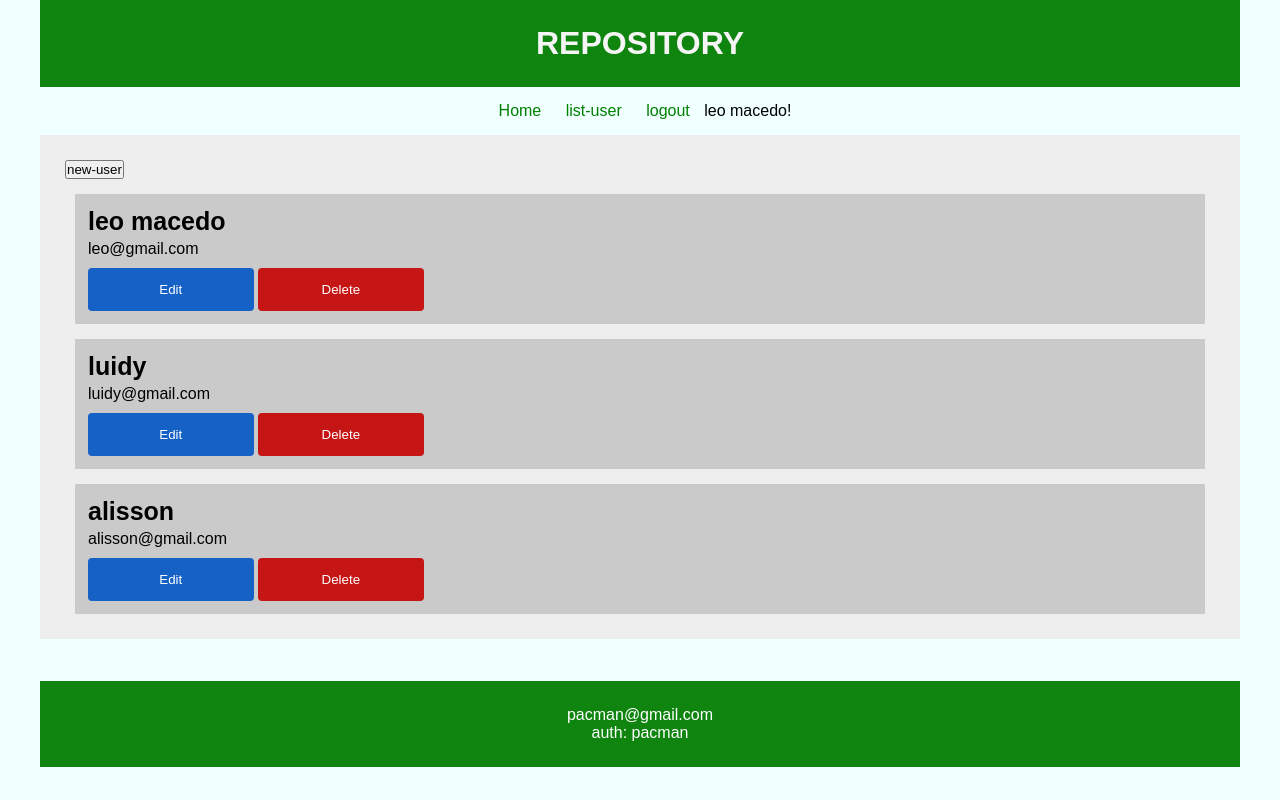
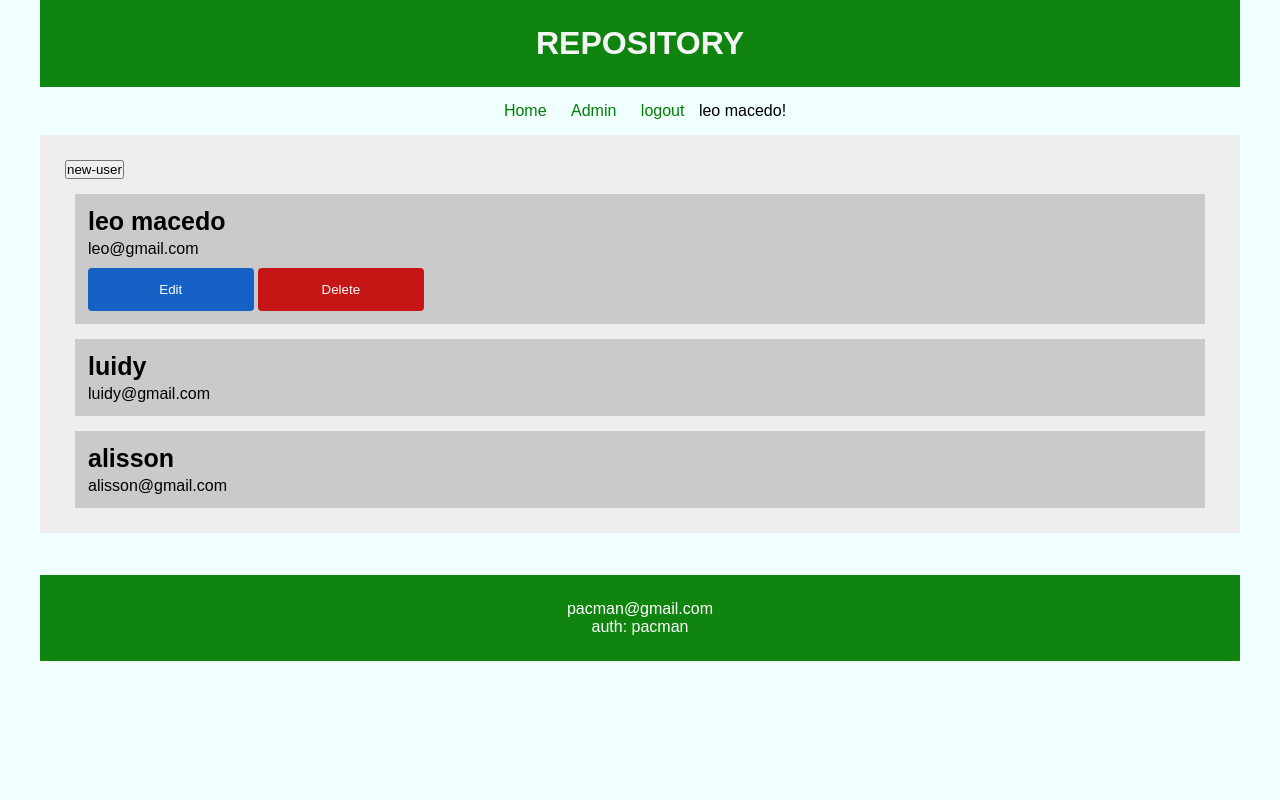
Before and after one commit to pacman2020/mini-blog-with-flask, a Flask app: page /user in a window 1280 px wide. Run offline with Flask 2, Linux system fonts and the light colour scheme; a user stored in the database is signed in; data comes from the database, SQL or seed files in the repository.

Commit message:
modifying user list for admin and admin you can only delete his account

```diff
--- a/app/controllers/userController.py
+++ b/app/controllers/userController.py
@@ -1,6 +1,6 @@
 from app import app
 from flask import redirect, render_template, url_for, request
-from flask_login import  login_required, login_user, logout_user
+from flask_login import  login_required, login_user, logout_user, current_user
 from app.models.User import UserModel
 from app.forms import UserForm, UserFormUpdate, LoginForm
 
@@ -37,6 +37,7 @@ def list_user():
     return render_template('users/list-user.html',users=users)
 
 @app.route('/user/new',  methods=['GET', 'POST'])
+@login_required
 def create_user():
     form = UserForm(request.form)
     if request.method == 'POST' and form.validate():
@@ -51,25 +52,25 @@ def create_user():
     return render_template('users/create-user.html', form=form)
 
 @app.route('/user/update/<int:id>', methods=['GET', 'POST'])
+@login_required
 def update_user(id):
     form = UserFormUpdate(request.form)
     user = UserModel.find_by_user(id)
-
-    # print('---->', session['username'] )
-    # if  'username' in session:
 
     if request.method == 'POST' and form.validate():
         user.username=form.username.data
         user.save_user()
         return redirect(url_for('list_user'))
     return render_template('users/update-user.html', form=form, user=user )
-    # return redirect(url_for('list_user'))
+
 
 @app.route('/user/delete/<int:id>')
+@login_required
 def delete_user(id):
     user = UserModel.find_by_user(id)
-    error = 'usuario nao encontrado!'
     if user:
-        user.delete_user()
+        if user == current_user:
+            user.delete_user()
+            return redirect(url_for('list_user'))
         return redirect(url_for('list_user'))
-    return redirect('/list-user', error=error )
+    return redirect('/list-user' )
--- a/app/templates/base.html
+++ b/app/templates/base.html
@@ -15,7 +15,7 @@
     <nav>
         <ul>
             <li><a href="{{ url_for('list_publication') }}">Home</a></li>
-            <li><a href="{{ url_for('list_user') }}">list-user</a></li>
+            <li><a href="{{ url_for('list_user') }}">Admin</a></li>
 
             {% if current_user.is_authenticated %}
                 <li><a href="{{ url_for('logout') }}">logout</a></li>
--- a/app/templates/users/list-user.html
+++ b/app/templates/users/list-user.html
@@ -11,6 +11,7 @@
         </div>
         <div class="post-body">
             <p>{{user.email}}</p>
+            {% if current_user == user %}
                 <div class="opitions" >
                     <a href="{{ url_for('update_user', id=user.id  ) }}"><button class="edit" >Edit</button></a>
                     <a href="{{ url_for('delete_user', id=user.id  ) }}">
@@ -19,6 +20,7 @@
                         </button>
                     </a>
                 </div>
+            {% endif %}
         </div>
     </div>
 {% endfor %}
```
Lines whose indentation alone changed are shown as unchanged.
